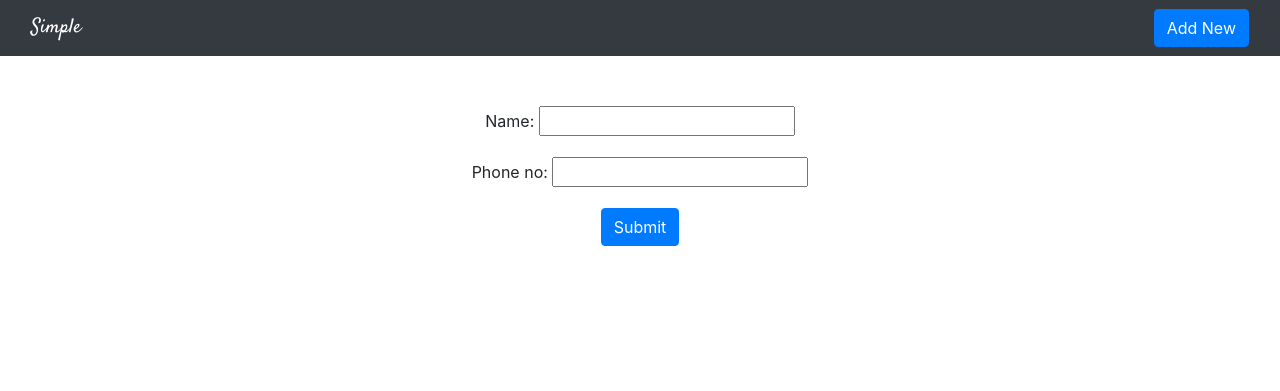
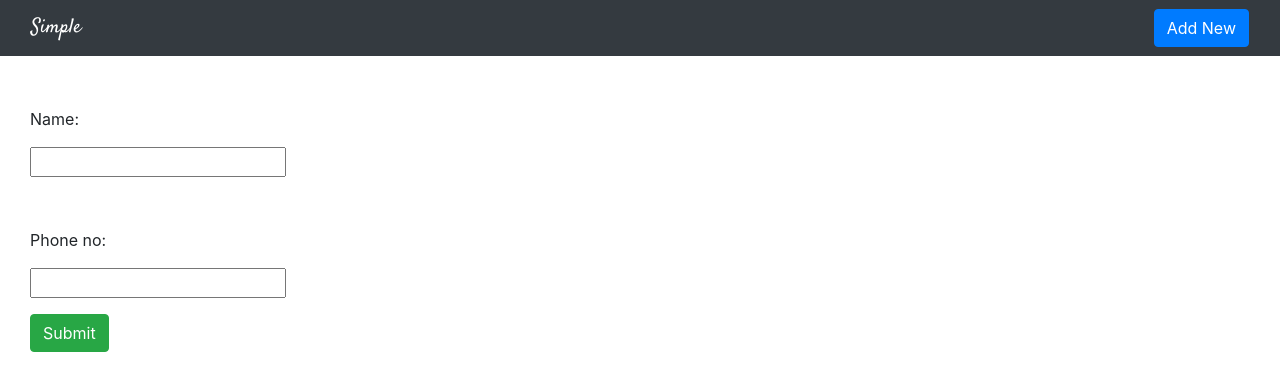
Before and after one commit to kumaraayush67/simple_app, a Django app: page /add/ in a window 1280 px wide. Shown: the top 391 px of the page. Run offline with Django 3.2, Linux system fonts and the light colour scheme; some libraries are stand-ins or nearby versions.

Commit message:
Changing User-form

```diff
--- a/users/models.py
+++ b/users/models.py
@@ -1,8 +1,12 @@
 from django.db import models
+from django.core.urlresolvers import reverse
 
 class User(models.Model):
     Name = models.CharField(max_length=250)
     Phone_no = models.IntegerField()
 
+    def get_absolute_url(self):
+        return reverse('users:index')
+
     def __str__(self):
         return self.Name
--- a/users/templates/users/add.html
+++ /dev/null
@@ -1,15 +0,0 @@
-{% extends 'users/base.html' %}
-
-{% block title %}Add{% endblock %}
-
-{% block body %}
-
-    <form action="" method="post" class="container text-center">
-        {% csrf_token %}
-        <div class="form-group">
-        {{ form.as_p }}
-      </div>
-        <input type="submit" value="Submit" class="btn btn-primary">
-    </form>
-
-{% endblock %}
--- /dev/null
+++ b/users/templates/users/user_form.html
@@ -0,0 +1,31 @@
+{% extends 'users/base.html' %}
+
+{% block title %}Main{% endblock %}
+
+{% block body %}
+<div class="container-fluid">
+    <div class="row">
+        <div class="col-sm-12 colmd-7">
+            <div class="panel-body">
+                <form action="" method="post" class="form-horizontal">
+                    {% csrf_token %}
+                    {% for field in form %}
+                        <div class="form-group">
+                            <div class="col-sm-offset-2 col-sm-10">
+                                <span class="text-danger small">{{ field.errors }}</span>
+                            </div>
+                            <label class="control-label col-sm-2">{{ field.label_tag }}</label>
+                            <div class="col-sm-offset-2 col-sm-10">{{ field }}</div>
+                        </div>
+
+                    {% endfor %}
+                    <div class="col-sm-offset-2 col-sm-10">
+                        <button class="btn btn-success" type="submit">Submit</button>
+                    </div>
+                </form>
+            </div>
+        </div>
+    </div>
+</div>
+
+{% endblock %}
--- a/users/views.py
+++ b/users/views.py
@@ -15,15 +15,15 @@ class IndexView(generic.ListView):
 class CreateUser(generic.CreateView):
     model = User
     fields = ['Name', 'Phone_no']
-    template_name = 'users/add.html'
-    success_url = reverse_lazy('users:index')
+    # template_name = 'users/add.html'
+    # success_url = reverse_lazy('users:index')
 
 
 class UpdateUser(generic.UpdateView):
     model = User
     fields = ['Name', 'Phone_no']
-    template_name = 'users/add.html'
-    success_url = reverse_lazy('users:index')
+    # template_name = 'users/add.html'
+    # success_url = reverse_lazy('users:index')
 
 
 class DeleteUser(generic.DeleteView):
```
Also changed, not shown: db.sqlite3, users/static/users/css/style.css (line endings or trailing spaces).
